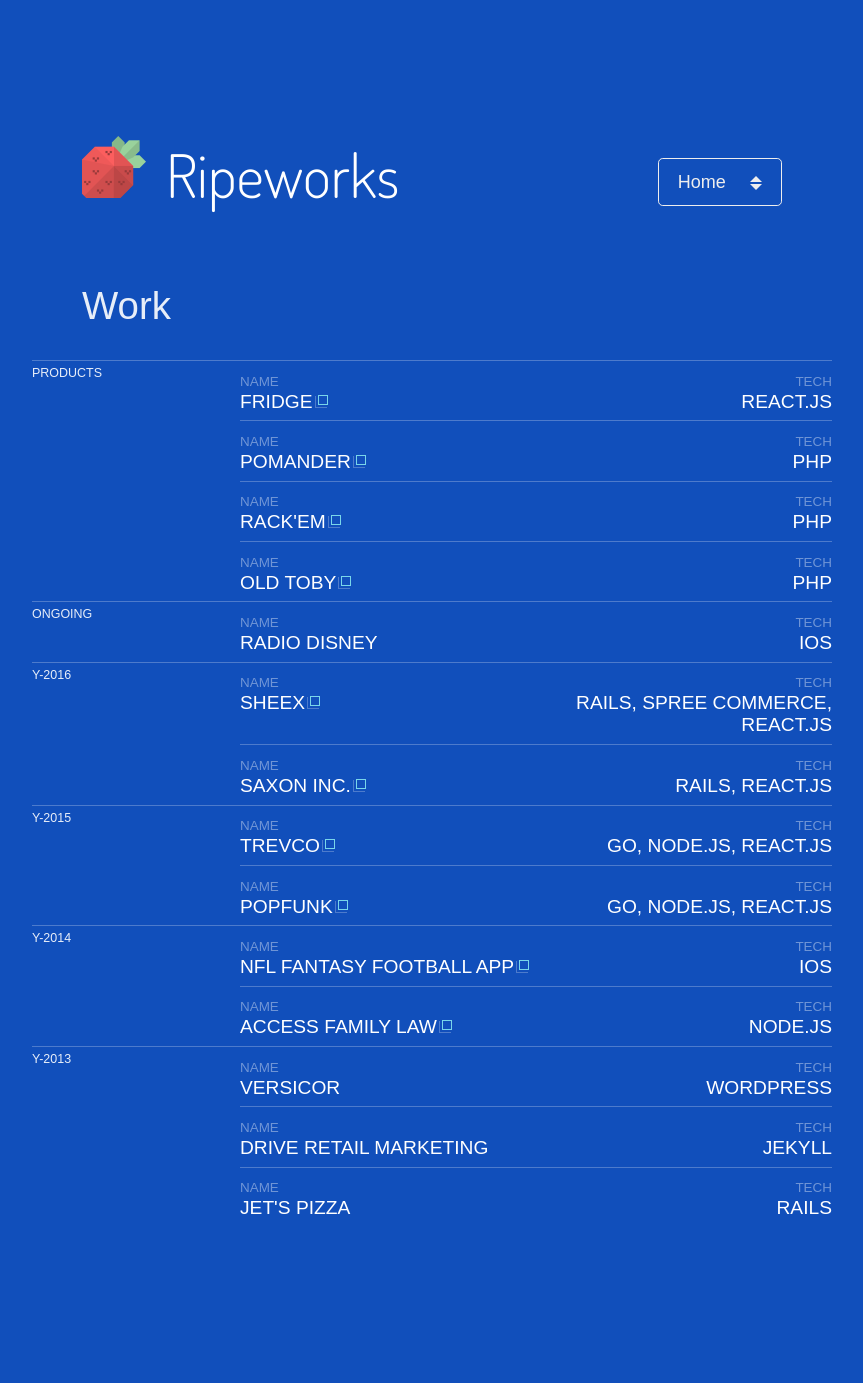
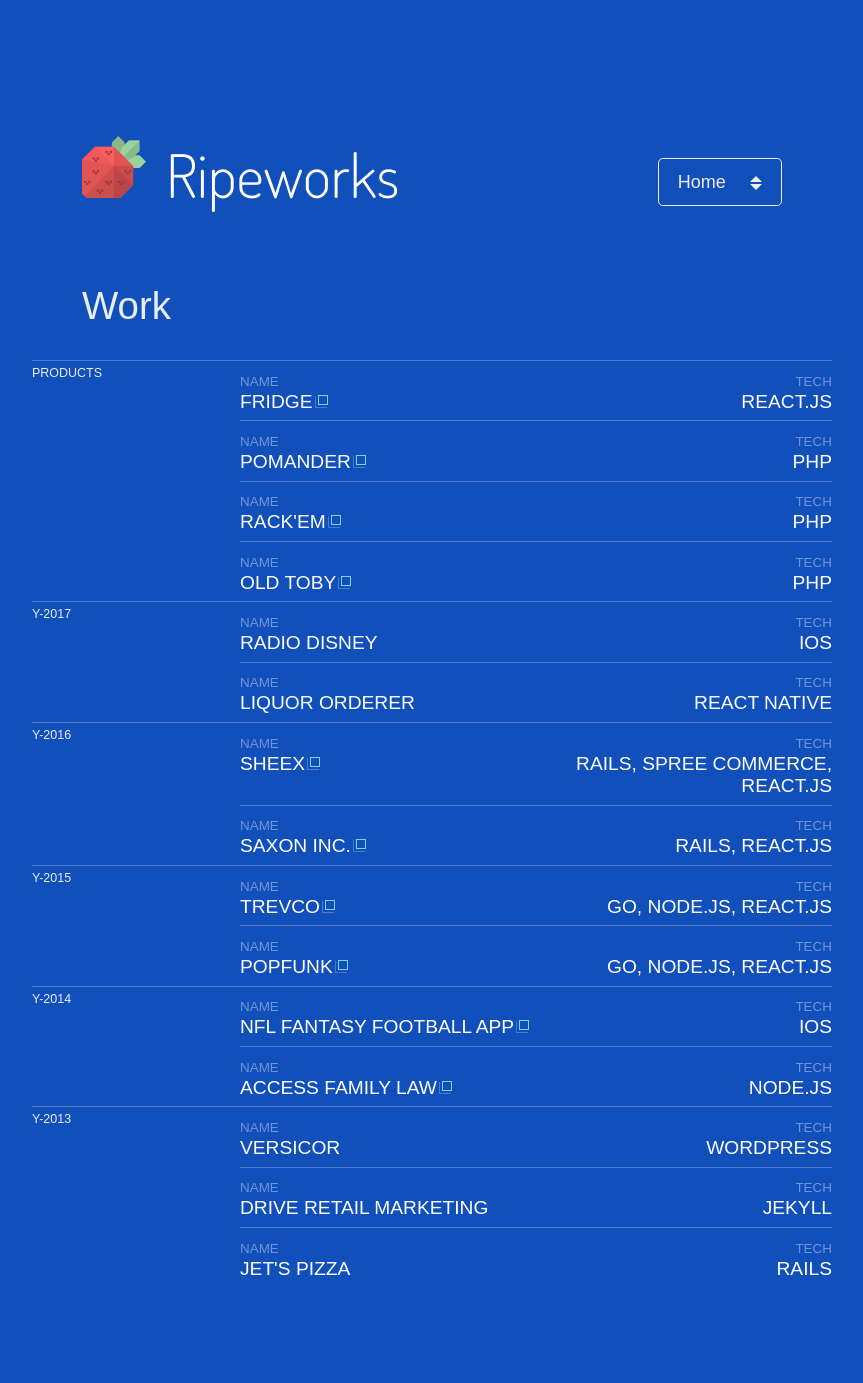
Before and after one commit to ripeworks/ripeworks.github.io, a Jekyll site: the page built from work/index.html, in a window 1280 px wide. Shown: the whole page, without its empty margins (208-1071 px from the left). Built offline with Jekyll 4.4.1, drawn with Linux system fonts in a browser that asks for light colours; before the commit the page ends 1323 px from its top, so only the background shows below that.

Commit message:
added 2017 projects

```diff
--- a/_data/ongoing.yml
+++ /dev/null
@@ -1,2 +0,0 @@
-- name: Radio Disney
-  tech: iOS
--- /dev/null
+++ b/_data/projects2017.yml
@@ -0,0 +1,4 @@
+- name: Radio Disney
+  tech: iOS
+- name: Liquor Orderer
+  tech: React Native
--- a/work/index.html
+++ b/work/index.html
@@ -18,10 +18,18 @@
         {% endfor %}
       </ul>
     </div>
-    <div class="col twelve projects">
+    <!-- <div class="col twelve projects">
       <span class="year animate-in-2">ONGOING</span>
       <ul class="list col offset-three nine">
         {% for project in site.data.ongoing %}
+          {% include project.html project=project %}
+        {% endfor %}
+      </ul>
+    </div> -->
+    <div class="col twelve projects">
+      <span class="year animate-in-2">Y-2017</span>
+      <ul class="list col offset-three nine">
+        {% for project in site.data.projects2017 %}
           {% include project.html project=project %}
         {% endfor %}
       </ul>
```
